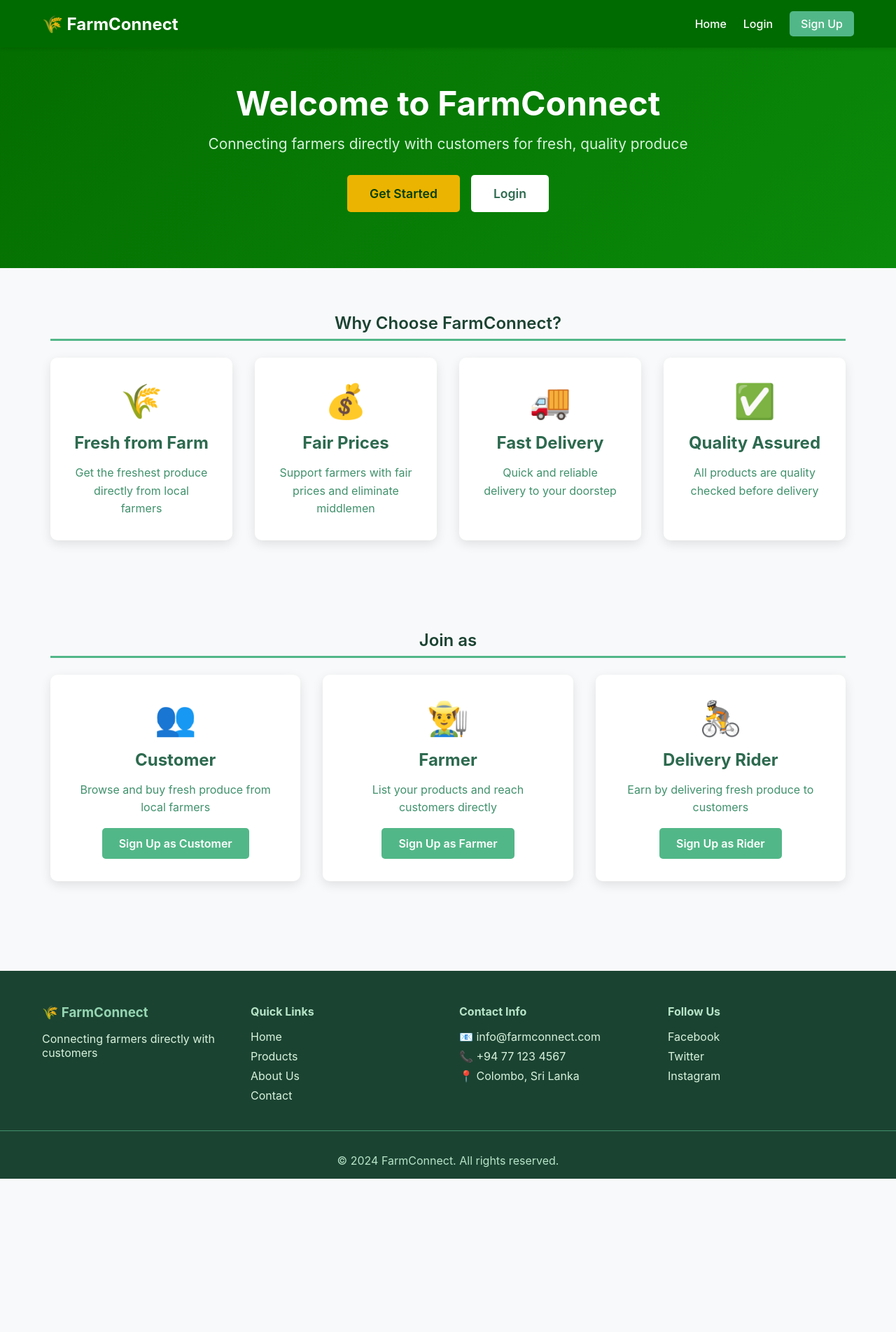
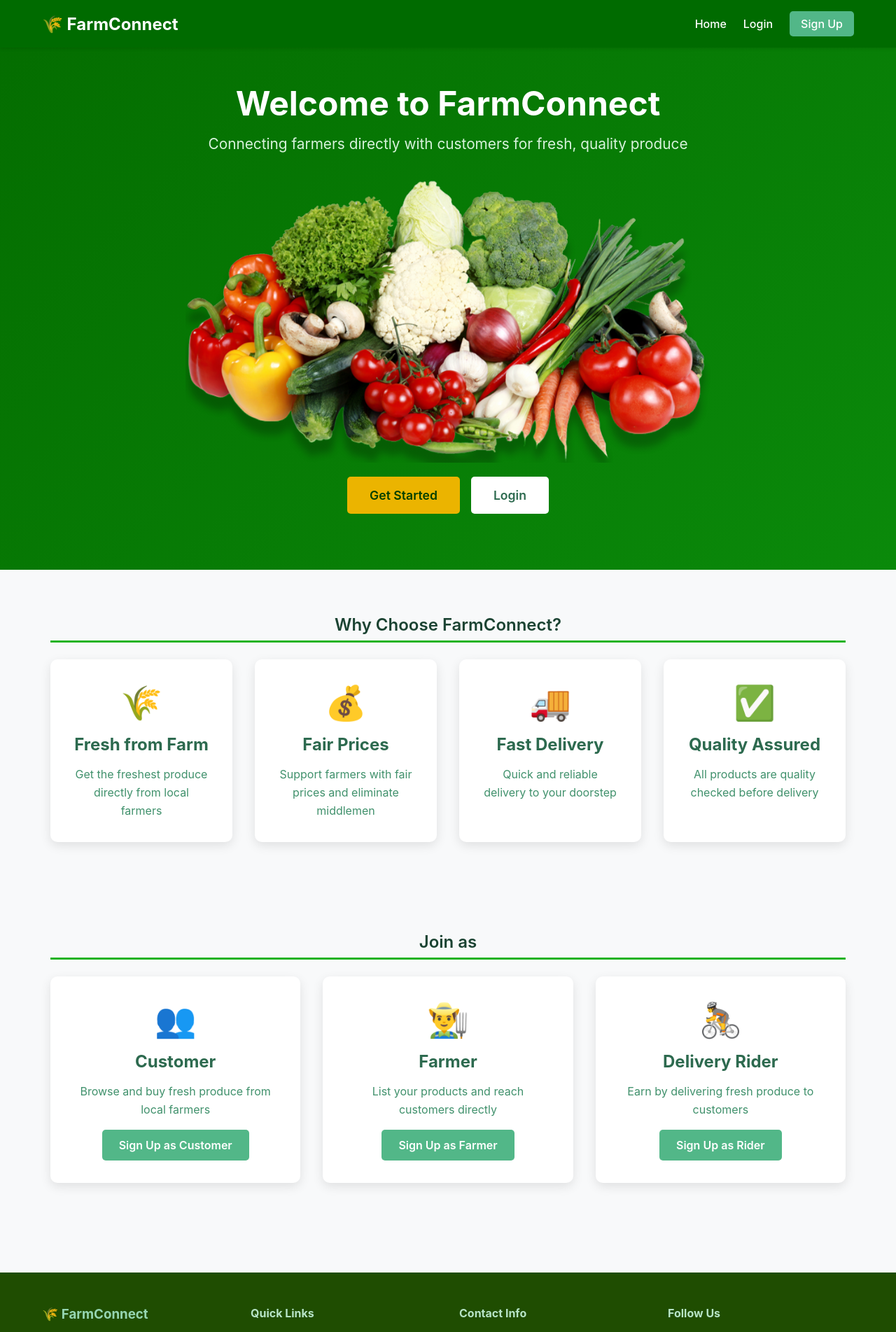
Before and after one commit to socProjects999/farmconnect, a React (Create React App) app in the folder farmconnect-frontend/: page / in a window 1280 px wide. Shown: the top 1903 px of the page at 70% size. Before the commit the page ends 1684 px from the top, so only its background shows below. Built offline with nearby package versions, Linux system fonts and the light colour scheme.

Commit message:
Added some changes to header

```diff
--- a/farmconnect-frontend/src/components/common/Footer.js
+++ b/farmconnect-frontend/src/components/common/Footer.js
@@ -38,7 +38,7 @@ const Footer = () => {
       </div>
 
       <div className="footer-bottom">
-        <p>&copy; 2024 FarmConnect. All rights reserved.</p>
+        <p>&copy; 2025 FarmConnect. All rights reserved.</p>
       </div>
     </footer>
   );
--- a/farmconnect-frontend/src/components/common/Home.js
+++ b/farmconnect-frontend/src/components/common/Home.js
@@ -2,6 +2,7 @@ import React from 'react';
 import { Link } from 'react-router-dom';
 import { useAuth } from '../../context/AuthContext';
 import '../../styles/Home.css';
+import header_img from '../../assests/header_img.png';
 
 const Home = () => {
   const { user } = useAuth();
@@ -14,6 +15,10 @@ const Home = () => {
           <p className="hero-subtitle">
             Connecting farmers directly with customers for fresh, quality produce
           </p>
+
+          <div className="header-image">
+            <img src={header_img} alt="header_img" />
+          </div>
           {!user ? (
             <div className="hero-buttons">
               <Link to="/signup" className="hero-button primary">
--- a/farmconnect-frontend/src/components/farmer/MyProducts.js
+++ b/farmconnect-frontend/src/components/farmer/MyProducts.js
@@ -4,6 +4,7 @@ import { useAuth } from '../../context/AuthContext';
 import productService from '../../services/productService';
 import { toast } from 'react-toastify';
 import '../../styles/Products.css';
+import ImageUpload from '../common/ImageUpload';
 
 const MyProducts = () => {
   const [products, setProducts] = useState([]);
@@ -182,7 +183,21 @@ const MyProducts = () => {
               </button>
             </div>
 
+            // Find the edit modal section and replace the form with this:
+
             <form onSubmit={handleUpdate} className="product-form">
+              {/* Image Upload Section */}
+              <div className="form-section">
+                <h3 className="section-title">Product Image</h3>
+                <ImageUpload
+                  onImageUploaded={(url) =>
+                    setEditingProduct({ ...editingProduct, imageUrl: url })
+                  }
+                  currentImageUrl={editingProduct.imageUrl}
+                />
+              </div>
+
+              {/* Rest of the form remains the same */}
               <div className="form-group">
                 <label>Product Name</label>
                 <input
@@ -247,17 +262,6 @@ const MyProducts = () => {
                 </select>
               </div>
 
-              <div className="form-group">
-                <label>Image URL</label>
-                <input
-                  type="url"
-                  name="imageUrl"
-                  value={editingProduct.imageUrl || ''}
-                  onChange={handleChange}
-                  placeholder="https://example.com/image.jpg"
-                />
-              </div>
-
               <div className="form-group checkbox-group">
                 <label>
                   <input
--- a/farmconnect-frontend/src/styles/AdminDashboard.css
+++ b/farmconnect-frontend/src/styles/AdminDashboard.css
@@ -12,7 +12,7 @@
   font-size: 1.5rem;
   margin-bottom: 1.5rem;
   padding-bottom: 0.5rem;
-  border-bottom: 3px solid #52b788;
+  border-bottom: 3px solid hsl(120, 67%, 42%);
 }
 
 .stat-card.large {
--- a/farmconnect-frontend/src/styles/AdminTables.css
+++ b/farmconnect-frontend/src/styles/AdminTables.css
@@ -14,7 +14,7 @@
 }
 
 .admin-table-header p {
-  color: #40916c;
+  color: hsl(120, 67%, 42%);
   font-size: 1.1rem;
 }
 
@@ -34,7 +34,7 @@
 
 .admin-search:focus {
   outline: none;
-  border-color: #52b788;
+  border-color: hsl(120, 67%, 42%);
 }
 
 .admin-role-filters {
@@ -45,7 +45,7 @@
 
 .admin-filter-button {
   padding: 0.5rem 1rem;
-  border: 2px solid #52b788;
+  border: 2px solid hsl(120, 67%, 42%);
   background: white;
   color: #2d6a4f;
   border-radius: 5px;
@@ -59,7 +59,7 @@
 }
 
 .admin-filter-button.active {
-  background-color: #52b788;
+  background-color: hsl(120, 67%, 42%);
   color: white;
 }
 
--- a/farmconnect-frontend/src/styles/Footer.css
+++ b/farmconnect-frontend/src/styles/Footer.css
@@ -1,5 +1,5 @@
 .footer {
-  background-color: #1b4332;
+  background-color: #1f4d01;
   color: white;
   padding: 3rem 0 1rem;
   margin-top: 4rem;
--- a/farmconnect-frontend/src/styles/Home.css
+++ b/farmconnect-frontend/src/styles/Home.css
@@ -25,6 +25,21 @@
   font-size: 1.3rem;
   margin-bottom: 2rem;
   color: #d8f3dc;
+}
+
+.header-image {
+  width: 100%;
+  height: auto;
+  display: flex;
+  justify-content: center;
+  align-items: center;
+  margin: 20px 0;
+}
+
+.header-image img {
+  width: 750px;
+  height: auto;
+  border-radius: 8px;
 }
 
 .hero-buttons {
```
Also changed, not shown: farmconnect-frontend/src/assests/header_img.png (added).
